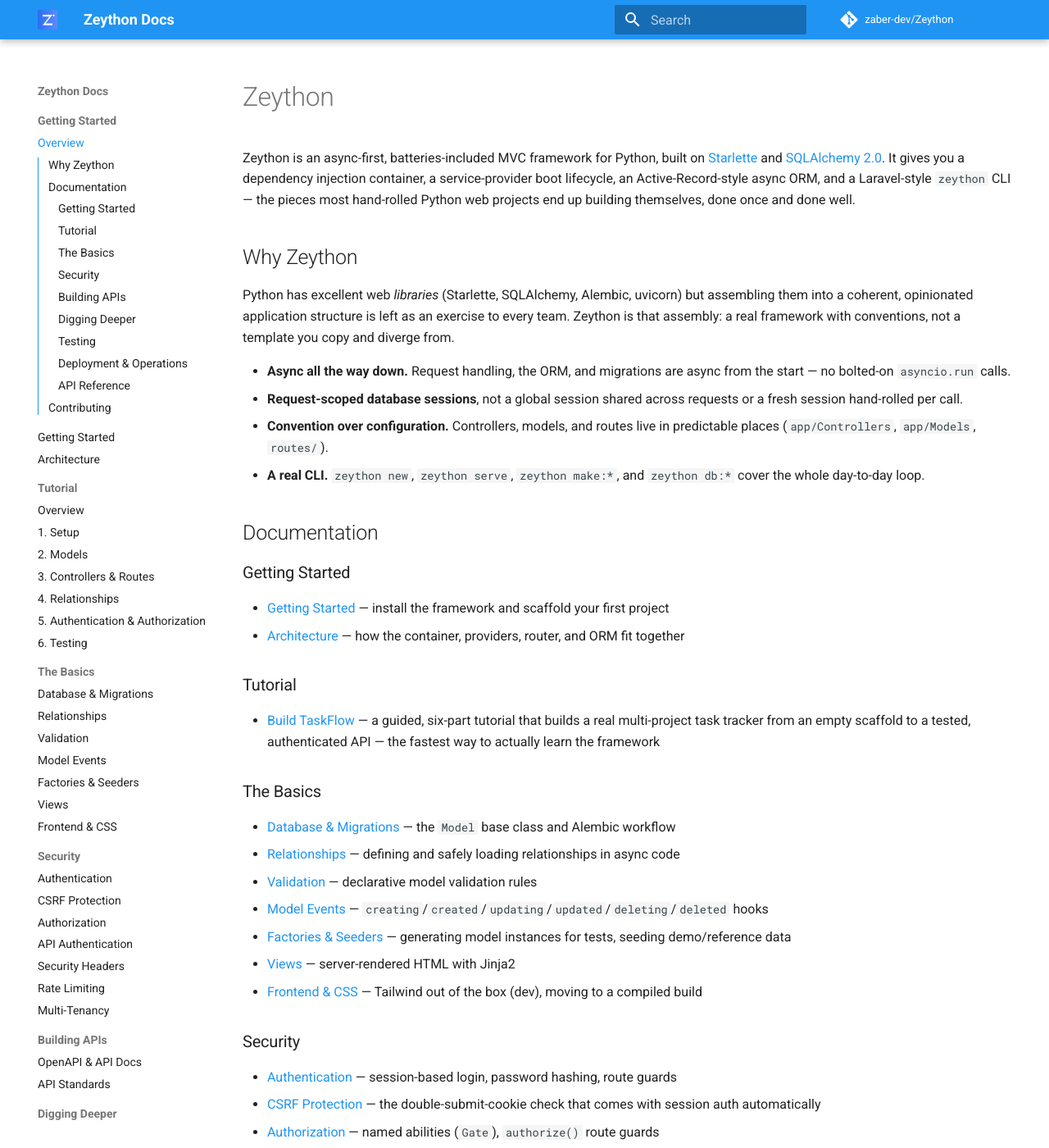
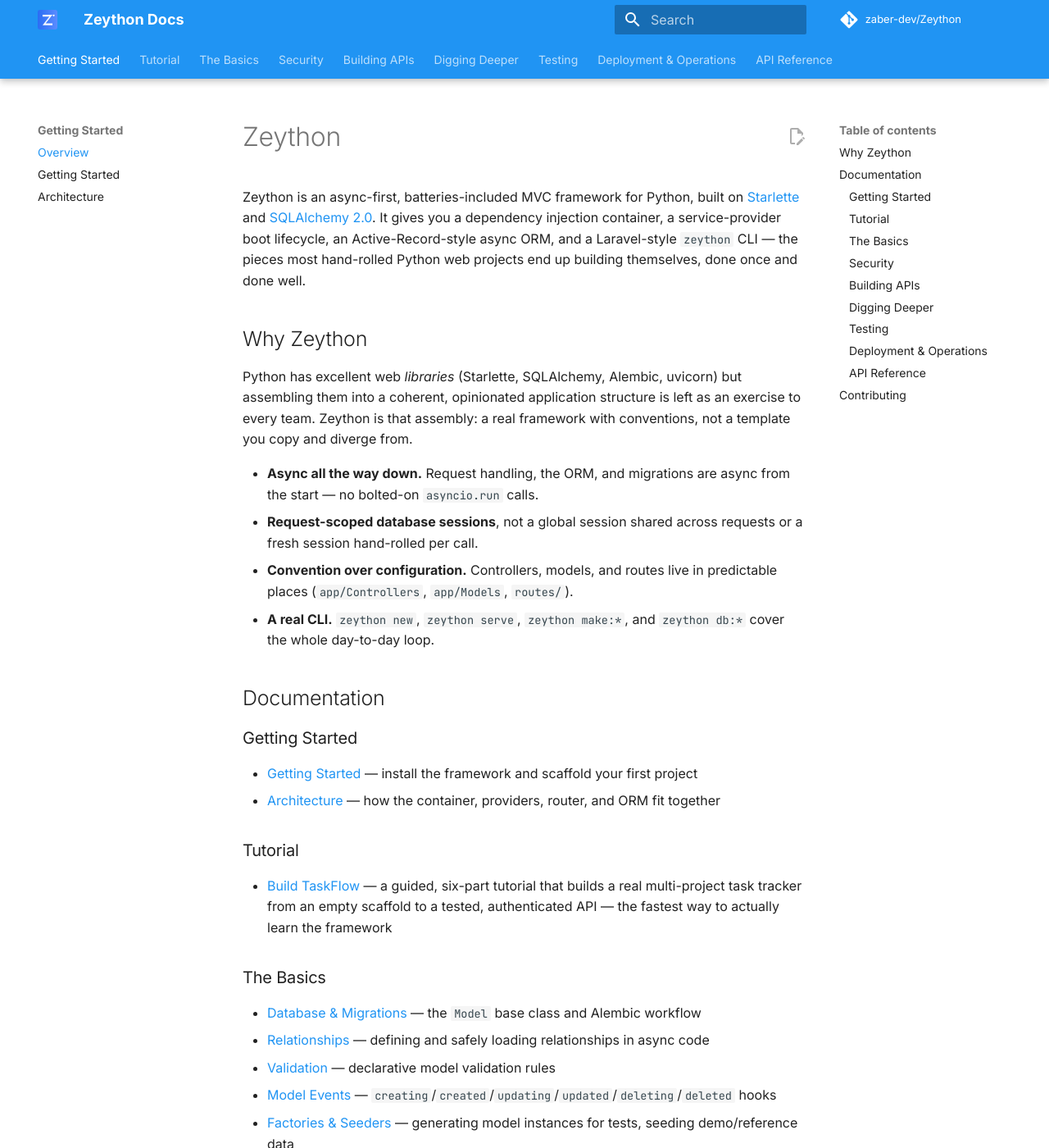
Before and after one commit to zaber-dev/Zeython, an MkDocs documentation site: the page built from docs/index.md, in a window 1280 px wide and 1400 px high. Shown: the whole window at 82% size. Built offline with MkDocs 1.6.1 and Material for MkDocs 9.7.7, drawn with Linux system fonts in a browser that asks for light colours; comment, search, counter and statistics services are not loaded.

Commit message:
Redesign docs navigation to match modern framework docs
The theme config had navigation.expand + toc.integrate: every one of
the 9 top-level sections forced open in a single long left sidebar,
with the in-page table of contents merged into it instead of getting
its own column -- not broken, just a genuinely worse layout than what
Laravel/Django/most current docs sites use, and hard to navigate for
exactly that reason.

Switch to navigation.tabs: top-level sections become a horizontal tab
bar, so the left sidebar only ever shows the current section's pages.
Give the table of contents its own right-hand column back (toc.follow
instead of toc.integrate). Add navigation.footer for prev/next links,
search.share, content.action.edit (uses the existing edit_uri), and
Inter/JetBrains Mono to match the landing page's typography instead of
Material's default Roboto. Verified by building and screenshotting the
docs home, an inner page, and the API reference -- tabs, focused
sidebar, and right-hand TOC all render correctly.

```diff
--- a/mkdocs.yml
+++ b/mkdocs.yml
@@ -74,15 +74,24 @@
   name: material
   logo: assets/logo.svg
   favicon: assets/favicon.svg
+  font:
+    text: Inter
+    code: JetBrains Mono
   features:
+    - navigation.tabs
+    - navigation.tabs.sticky
     - navigation.sections
-    - navigation.expand
     - navigation.top
+    - navigation.footer
     - navigation.instant
-    - toc.integrate
+    - navigation.instant.progress
+    - navigation.tracking
+    - toc.follow
     - search.suggest
     - search.highlight
+    - search.share
     - content.code.copy
+    - content.action.edit
   palette:
     - scheme: default
       primary: blue
```
